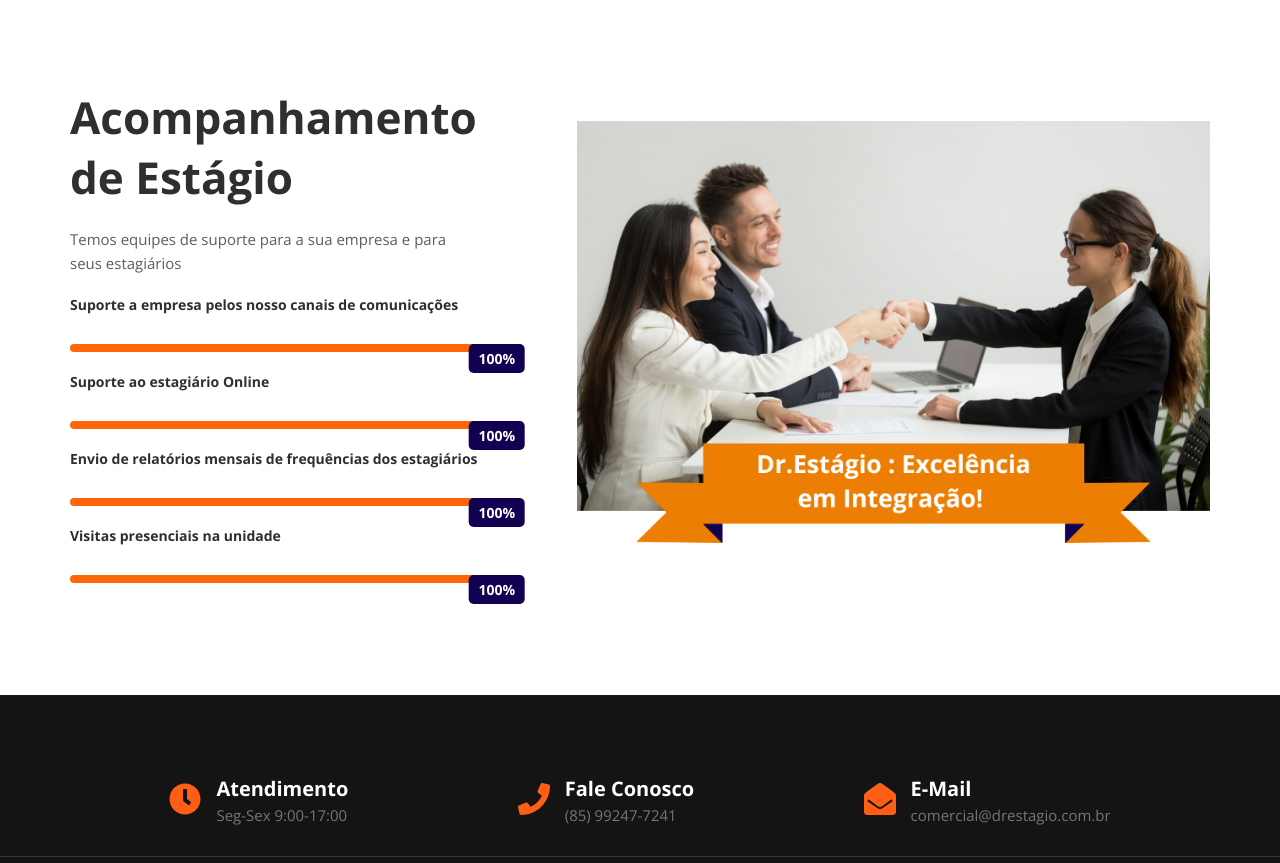
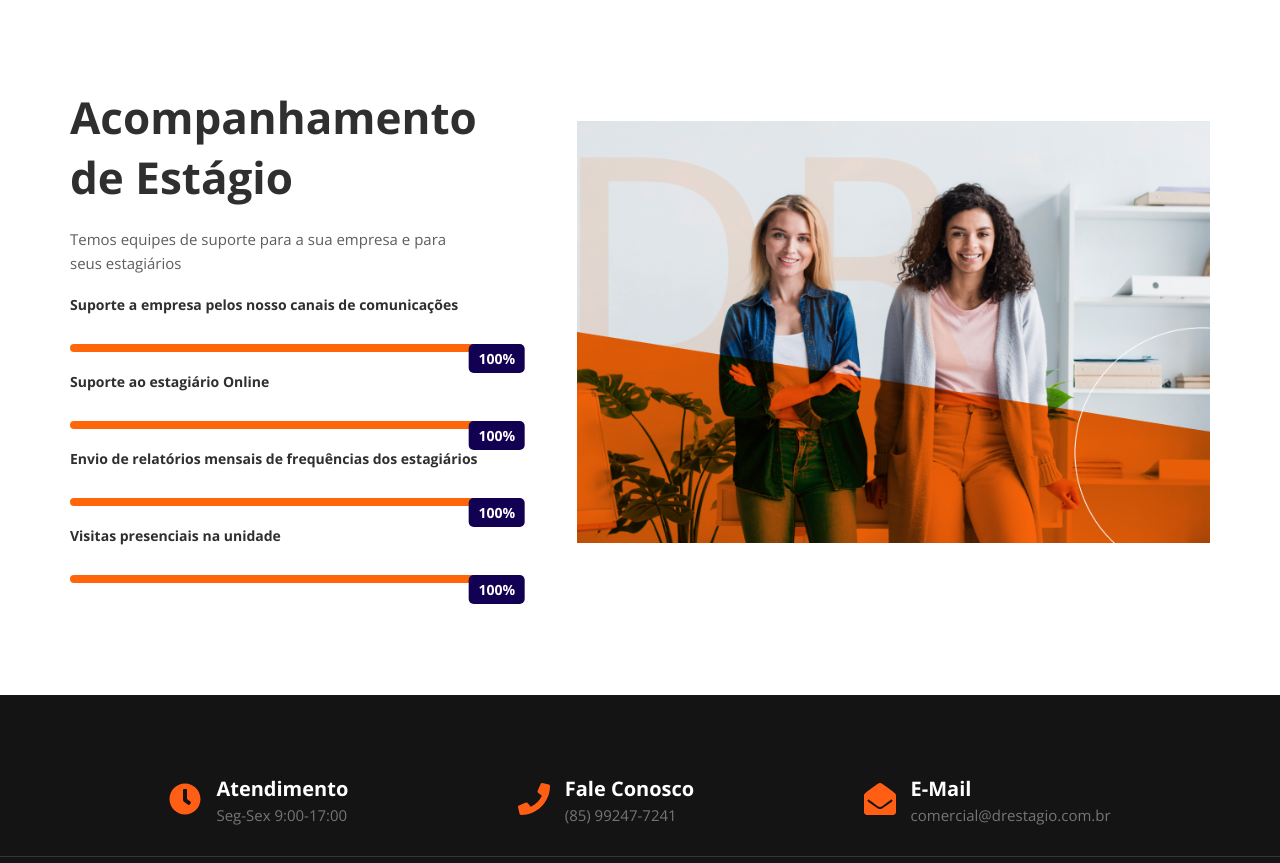
Before and after one commit to GaelBaptista/drestagio, a React (Vite) app: page /about in a window 1280 px wide. Shown: the part 2080-2943 px from the top of the page. Built offline with nearby package versions, Linux system fonts and the light colour scheme.

Commit message:
NossaPropostaIMG

```diff
--- a/src/routes/AboutUs/About.tsx
+++ b/src/routes/AboutUs/About.tsx
@@ -1,6 +1,7 @@
 import './about.css'
 import React, { useEffect, useState }  from 'react';
 import ImgAbout from '../../assests/AboutusIMG.png'
+import TimelineBG from '../../assests/TimelineBG (1).png'
 
 // Timeline
 import {
@@ -276,7 +277,7 @@ export function About() {
         </div>
 
         <div className="image">
-          <img src={ImgAbout} alt="Imagem sobre o assunto" />
+          <img src={TimelineBG} alt="Imagem sobre o assunto" />
         </div>
       </div>
     </div>
```
Also changed, not shown: src/assests/TimelineBG (1).png (added), src/assests/TimelineBG (2).png (added).
